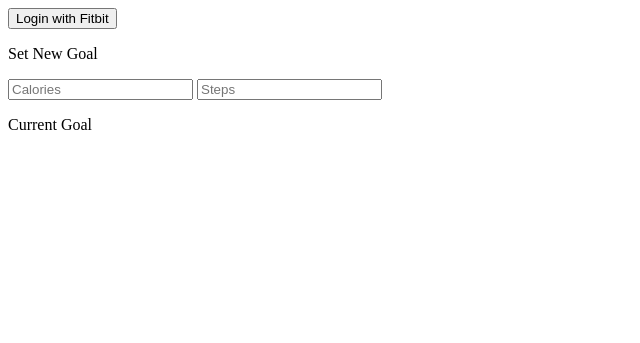
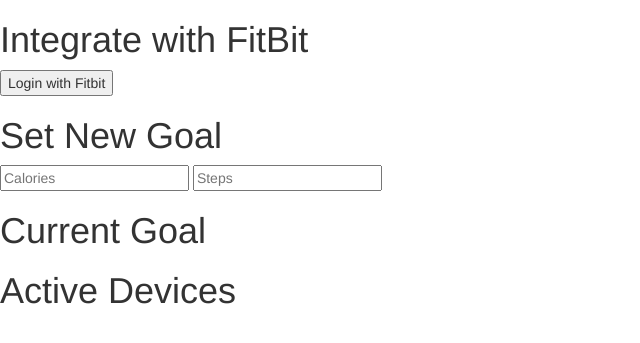
Before and after one commit to mkewins/SelfControlCupboard, a Flask app: template sccserver/sccserver/templates/index.html in a window 1280 px wide. Shown: the top 343 px of the page, without its empty margins (0-640 px from the left). Run offline with Flask 2, Linux system fonts and the light colour scheme; the template is opened without the code that fills it, so the values that code supplies are empty; parts of the project's set-up code (start-up, migrations or seed data) failed here and were passed over; some libraries are stand-ins or nearby versions.

Commit message:
style changes

```diff
--- a/sccserver/sccserver/templates/index.html
+++ b/sccserver/sccserver/templates/index.html
@@ -3,24 +3,30 @@
   <head>
     <script src='https://cdn.firebase.com/js/client/2.2.1/firebase.js'></script>
     <script src='https://ajax.googleapis.com/ajax/libs/jquery/1.11.1/jquery.min.js'></script>
-    <link rel="stylesheet" type="text/css" href="main.css">
+    <link rel="stylesheet" type="text/css" href="../static/style.css">
+    <link rel="stylesheet" href="https://maxcdn.bootstrapcdn.com/bootstrap/3.3.6/css/bootstrap.min.css" integrity="sha384-1q8mTJOASx8j1Au+a5WDVnPi2lkFfwwEAa8hDDdjZlpLegxhjVME1fgjWPGmkzs7" crossorigin="anonymous">
   </head>
   <body>
 
     <div id="fitbit-login">
+      <h1>Integrate with FitBit</h1>
       <input type='button' id='fitbitBtn' value='Login with Fitbit'>
     </div>
 
     <div id="input-container">
-      <p>Set New Goal</p>
+      <h1>Set New Goal</h1>
       <input type='number' id='calInput' placeholder='Calories'>
       <input type='number' id='stepInput' placeholder='Steps'>
     </div>
 
     <div id="output-container">
-      <p>Current Goal</p>
+      <h1>Current Goal</h1>
       <p id="calCur"></p>
       <p id="stepCur"></p>
+    </div>
+
+    <div id="devices">
+      <h1>Active Devices</h1>
     </div>
 
       <script>
```
